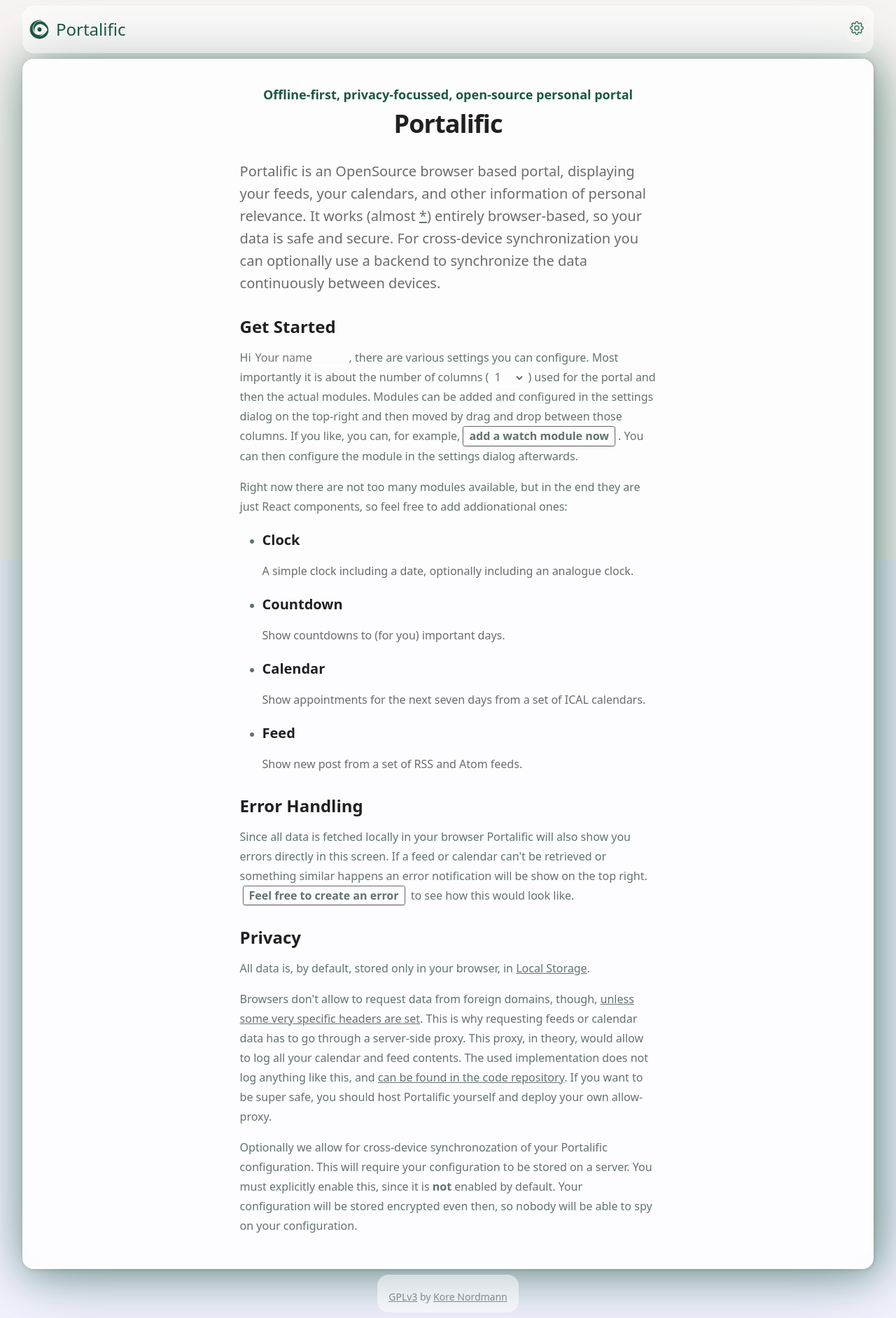
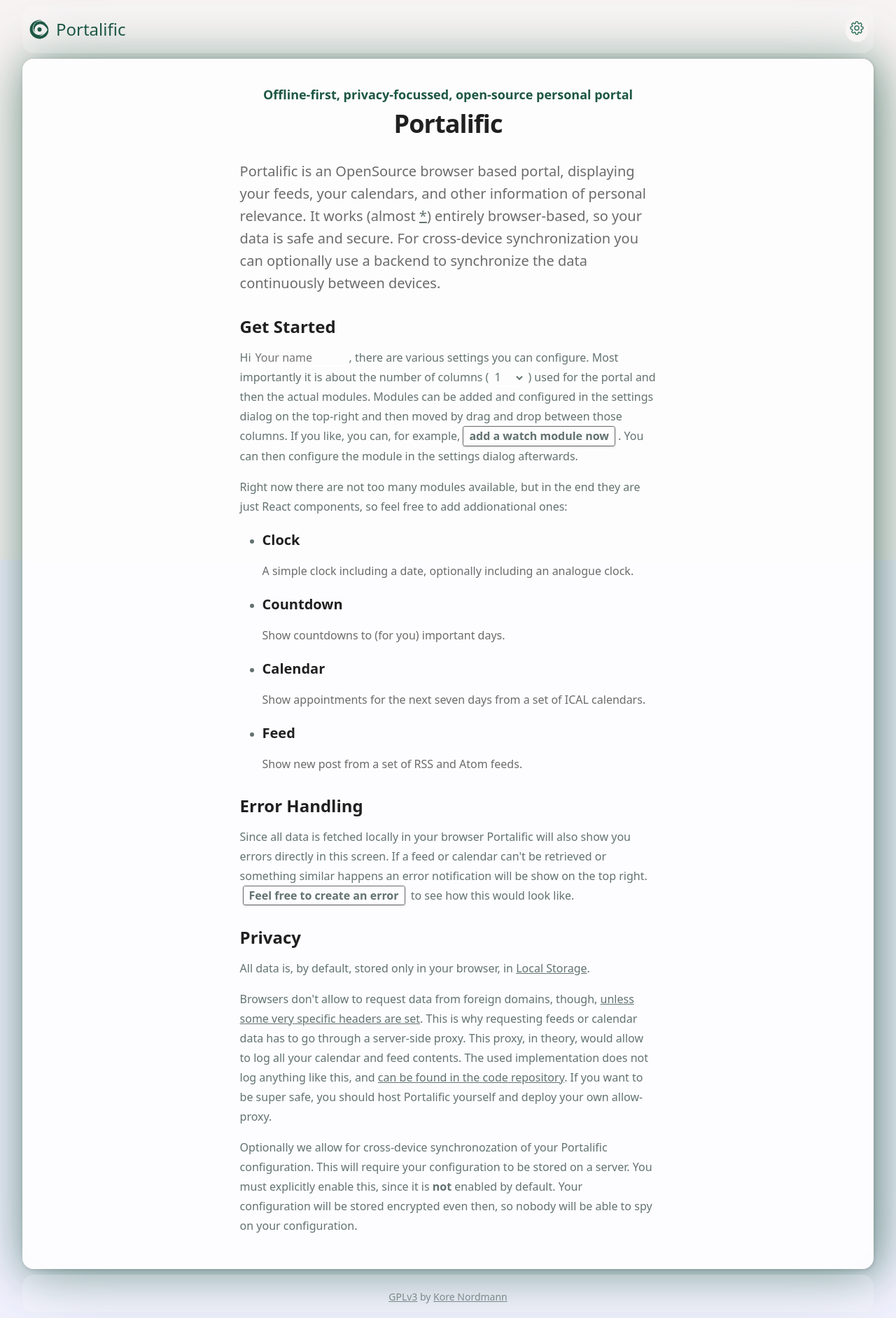
Before and after one commit to kore/portalific, a Next.js app: page / in a window 1280 px wide. Shown: the whole page at 70% size. Built offline with nearby package versions, Linux system fonts and the light colour scheme.

Commit message:
fix: Made footer also full width

```diff
--- a/styles/globals.scss
+++ b/styles/globals.scss
@@ -242,8 +242,8 @@ a {
   margin: var(--spacing-sm);
   align-items: center;
   padding: var(--spacing-sm);
-  background-color: var(--color-white-50);
-  backdrop-filter: blur(2px);
+  background-color: var(--color-white-20);
+  backdrop-filter: blur(5px);
   border-radius: var(--radius-md);
 
   &__logo {
@@ -508,11 +508,13 @@ a {
   display: flex;
   flex-direction: row;
   align-items: center;
+  justify-content: center;
   margin: var(--spacing-sm);
   padding: var(--spacing-xs) var(--spacing-md);
-  background-color: var(--color-white-50);
-  backdrop-filter: blur(2px);
+  background-color: var(--color-white-20);
+  backdrop-filter: blur(5px);
   border-radius: var(--radius-md);
+  width: calc(100% - 2 * var(--spacing-md));
 
   &__copyright {
     margin-bottom: var(--spacing-xs);
```
